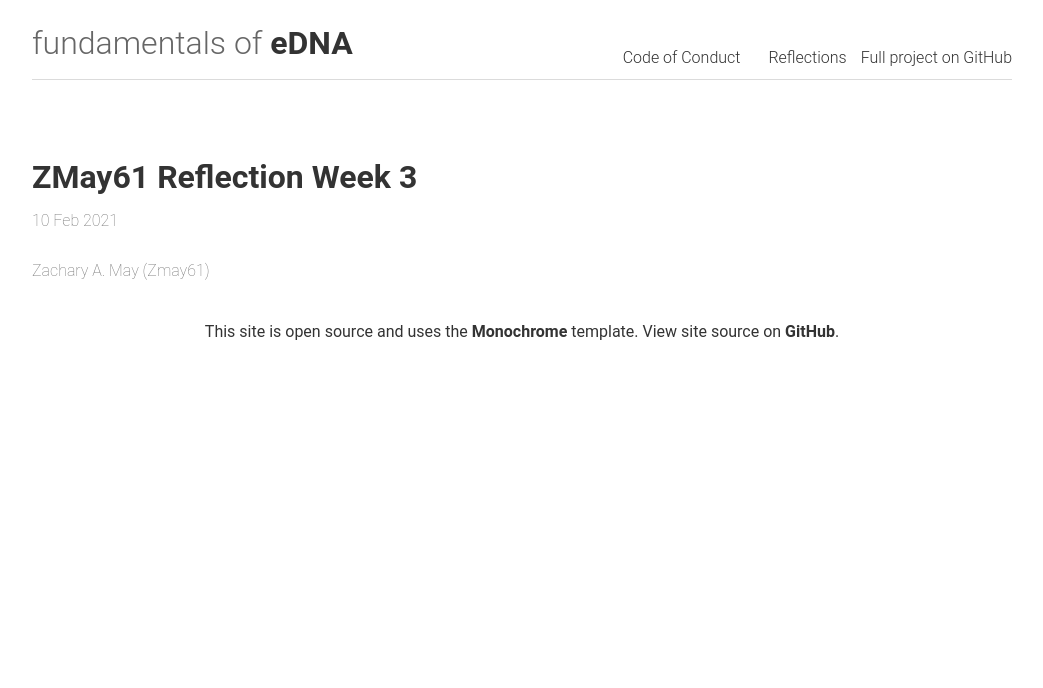
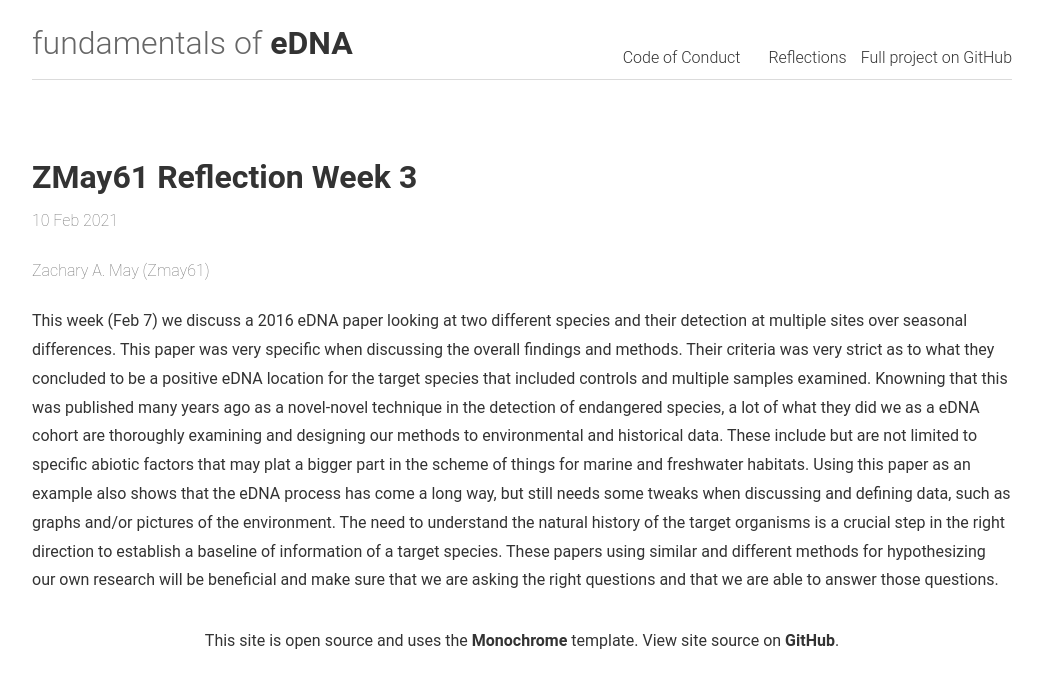
Before and after one commit to fundamentals-eDNA/fundamentals-eDNA.github.io, a Jekyll site: the page built from _posts/2021-02-10-zmay_week3.md, in a window 1280 px wide. Shown: the top 688 px of the page, without its empty margins (118-1161 px from the left). Built offline with Jekyll 4.4.1, drawn with Linux system fonts in a browser that asks for light colours.

Commit message:
Week 3 ZMAY

```diff
--- a/_posts/2021-02-10-zmay_week3.md
+++ b/_posts/2021-02-10-zmay_week3.md
@@ -3,3 +3,6 @@ title: "ZMay61 Reflection Week 3"
 author: "Zachary A. May (Zmay61)"
 description: Zachary's reflection on seasonal eDNA Detection
 ---
+
+
+This week (Feb 7) we discuss a 2016 eDNA paper looking at two different species and their detection at multiple sites over seasonal differences. This paper was very specific when discussing the overall findings and methods. Their criteria was very strict as to what they concluded to be a positive eDNA location for the target species that included controls and multiple samples examined. Knowning that this was published many years ago as a novel-novel technique in the detection of endangered species, a lot of what they did we as a eDNA cohort are thoroughly examining and designing our methods to environmental and historical data. These include but are not limited to specific abiotic factors that may plat a bigger part in the scheme of things for marine and freshwater habitats. Using this paper as an example also shows that the eDNA process has come a long way, but still needs some tweaks when discussing and defining data, such as graphs and/or pictures of the environment. The need to understand the natural history of the target organisms is a crucial step in the right direction to establish a baseline of information of a target species. These papers using similar and different methods for hypothesizing our own research will be beneficial and make sure that we are asking the right questions and that we are able to answer those questions.
```
